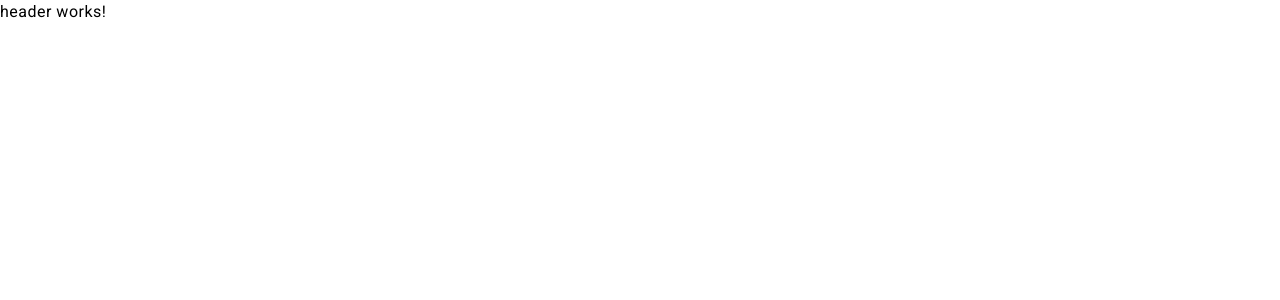
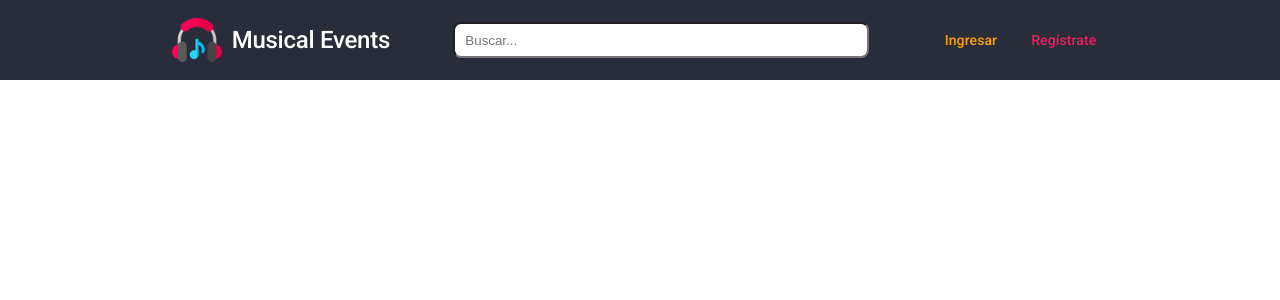
Before and after one commit to JhersonHuacho/angular-musical-events, an Angular app: page / in a window 1280 px wide. Shown: the top 300 px of the page. Built offline with nearby package versions, Linux system fonts and the light colour scheme.

Commit message:
Update Header UI

```diff
--- a/src/app/home/header/header.component.css
+++ b/src/app/home/header/header.component.css
@@ -0,0 +1,45 @@
+header {
+  background-color: var(--secondary-color);
+  display: flex;
+  justify-content: center;
+  height: 80px;
+  & .container {
+    width: 1000px;
+    display: flex;
+    justify-content: space-around;
+    align-items: center;
+    & .logo-container {
+      display: flex;
+      align-items: center;
+      gap: 10px;
+      & img {
+        width: 50px;
+        height: 50px;
+      }
+      & h1 {
+        color: white;
+        font-size: 24px;
+        font-weight: 500;
+        margin: 0;
+      }
+    }
+    & .search-container {
+      & .search-bar {
+        width: 400px;
+        height: 30px;
+        border-radius: 8px;
+        padding-left: 10px;
+      }
+    }
+    & .buttons-container {
+      display: flex;
+      gap: 10px;
+      & .primary {
+        color: var(--primary-color);
+      }
+      & .accent {
+        color: var(--accent-color);
+      }
+    }
+  }
+}
--- a/src/app/home/header/header.component.html
+++ b/src/app/home/header/header.component.html
@@ -1 +1,15 @@
-<p>header works!</p>
+<header>
+  <div class="container">
+    <div class="logo-container">
+      <img src="images/logo.png" alt="logo">
+      <h1>Musical Events</h1>
+    </div>
+    <div class="search-container">
+      <input class="search-bar" type="text" placeholder="Buscar...">
+    </div>
+    <div class="buttons-container">
+      <button mat-button class="primary">Ingresar</button>
+      <button mat-button class="accent">Regístrate</button>
+    </div>
+  </div>
+</header>
--- a/src/app/home/header/header.component.ts
+++ b/src/app/home/header/header.component.ts
@@ -1,9 +1,9 @@
 import { Component } from '@angular/core';
-
+import {MatButtonModule} from '@angular/material/button';
 @Component({
   selector: 'app-header',
   standalone: true,
-  imports: [],
+  imports: [MatButtonModule],
   templateUrl: './header.component.html',
   styleUrl: './header.component.css'
 })
```
